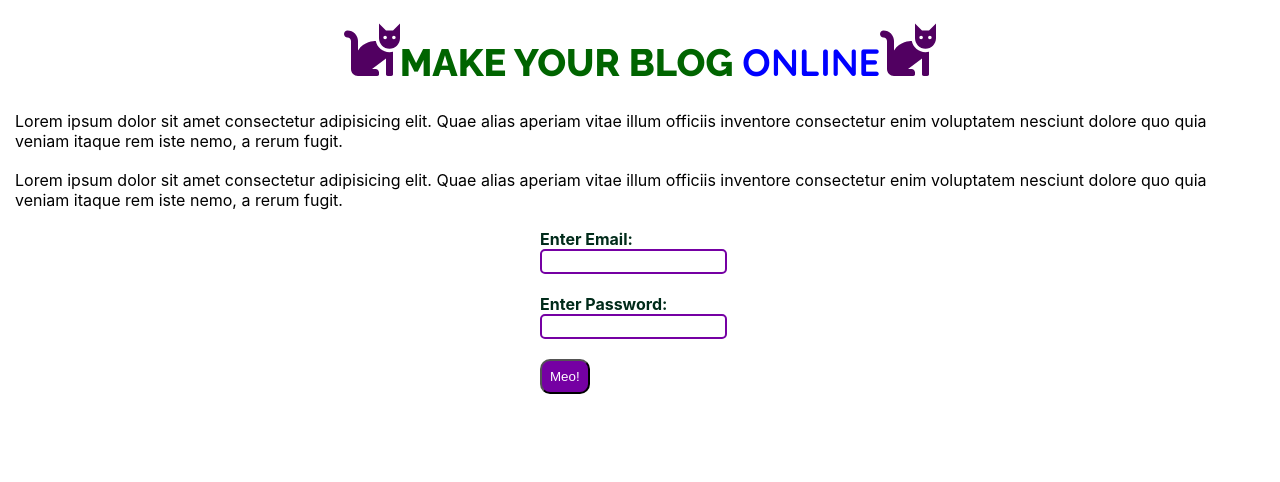
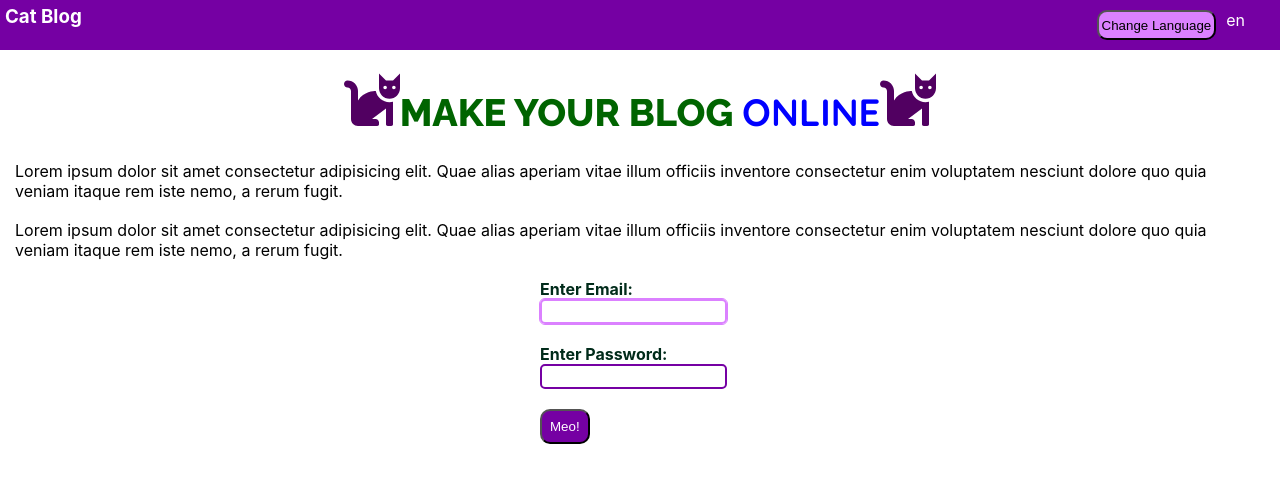
Before and after one commit to karaychentseva/js-pro-course, a React (Create React App) app in the folder hw-37/my-app/: page / in a window 1280 px wide. Shown: the top 482 px of the page. Built offline with nearby package versions, Linux system fonts and the light colour scheme.

Commit message:
ht-41 - add lang context and toggler

```diff
--- a/hw-37/my-app/src/App.tsx
+++ b/hw-37/my-app/src/App.tsx
@@ -1,6 +1,7 @@
 import { useState } from "react";
 import ClickButton from "./components/click-button/ClickButton";
 import Description from "./components/description/Description";
+import Header from "./components/header/Header";
 import MyButton from "./components/my-button/MyButton";
 import PostsWrap from "./components/posts-wrap/PostsWrap";
 import Registration from "./components/registration/Registration";
@@ -8,12 +9,17 @@ import Timer from "./components/timer/Timer";
 import Title from "./components/title/Title";
 import SubmitButton from "./components/ui/submit-button/SubmitButton";
 import TextField from "./components/ui/text-field/TextField";
+import LangContext from './contexts/LangContext';
 
 const App = () => {
 
+  const [lang, setLang] = useState("en");
+    return (
+      <LangContext.Provider value={{lang, setLang}}>
+      <div className='my-app'>
+        <Header/>
+        <div className="app-content">
 
-    return (
-      <div className='my-app'>
         <Title />
         <Description />
         <Description />
@@ -30,7 +36,9 @@ const App = () => {
         {/* <ClickButton /> */}
         {/* <Timer /> */}
         {/* <PostsWrap /> */}
+        </div>
       </div>
+      </LangContext.Provider>
     )
 }
 
--- /dev/null
+++ b/hw-37/my-app/src/components/header/Header.scss
@@ -0,0 +1,8 @@
+.header {
+    background-color: var(--primary-color0);
+    height: 50px;
+    padding: 5px;
+    color: white;
+    display: flex;
+    justify-content: space-between;
+}
--- /dev/null
+++ b/hw-37/my-app/src/components/header/Header.tsx
@@ -0,0 +1,17 @@
+import LangToggle from "../lang-toggle/LangToggle";
+import "./Header.scss";
+
+type PropsType = {
+
+}
+const Header: React.FC<PropsType> = () => {
+
+    return (
+        <div className="header">
+            <h3>Cat Blog</h3>
+            <LangToggle/>
+        </div>
+    )
+}
+
+export default Header;
--- /dev/null
+++ b/hw-37/my-app/src/components/lang-toggle/LangToggle.scss
@@ -0,0 +1,14 @@
+.lang-toggle {
+    display: flex;
+    .lang-btn{
+        border-radius: 10px;
+        padding: 3px;
+        background-color: var(--primary-color2);
+        height: 30px;
+        margin-right: 10px;
+        outline: none;
+    }
+
+    margin-right: 30px;
+    margin-top: 5px;
+}
--- /dev/null
+++ b/hw-37/my-app/src/components/lang-toggle/LangToggle.tsx
@@ -0,0 +1,26 @@
+import { useContext, useState } from "react";
+import LangContext from "../../contexts/LangContext";
+import "./LangToggle.scss";
+
+type PropsType = {
+
+}
+const LangToggle: React.FC<PropsType> = () => {
+
+    const { lang, setLang } = useContext(LangContext);
+
+    const changeLangHandler = () => {
+        setLang((prevValue: any) => prevValue === "en" ? "ru" : "en");
+    }
+
+    return (
+        <div className="lang-toggle">
+            <button className="lang-btn" onClick={changeLangHandler}>
+                { lang === "en" ? "Change Language" : "Сменить язык" }
+                </button>
+            <div className="lang-text">{lang}</div>
+        </div>
+    )
+}
+
+export default LangToggle;
--- a/hw-37/my-app/src/components/registration/Registration.tsx
+++ b/hw-37/my-app/src/components/registration/Registration.tsx
@@ -1,4 +1,5 @@
-import React, { useState } from "react";
+import React, { useContext, useState } from "react";
+import LangContext from "../../contexts/LangContext";
 import SubmitButton from "../ui/submit-button/SubmitButton";
 import TextField from "../ui/text-field/TextField";
 import "./Registration.scss";
@@ -13,22 +14,25 @@ const Registration: React.FC<PropsType> = () => {
       console.log({ email, password });
     }
 
+    const { lang } = useContext(LangContext);
+
     return (
         <div className="registration-container">
             <TextField
+                autofocus={true}
                 type="text"
                 name="email"
-                label="Enter Email:"
+                label={ lang === "en" ? "Enter Email:" : "Введите Email:" }
                 value={email}
                 setValue={setEmail} />
             <TextField
                 type="password"
                 name="password"
-                label="Enter Password:"
+                label={ lang === "en" ? "Enter Password:" : "Введите пароль:" }
                 value={password}
                 setValue={setPassword} />
             <SubmitButton onClick={handleSubmit}>
-                Meo!
+            { lang === "en" ? "Meo!" : "Мяу!" }
             </SubmitButton>
         </div>
     )
--- a/hw-37/my-app/src/components/ui/text-field/TextField.tsx
+++ b/hw-37/my-app/src/components/ui/text-field/TextField.tsx
@@ -1,13 +1,23 @@
+import { useEffect, useRef } from "react";
 import "./TextField.scss";
 
 type PropsType = {
     name: string
     type: string
-    label: string,
-    value: string,
+    label: string
+    value: string
+    autofocus?: boolean
     setValue: (v: string) => void
 }
-const TextField: React.FC<PropsType> = ({name, type, label, value, setValue}) => {
+const TextField: React.FC<PropsType> = ({name, type, label, value, autofocus, setValue}) => {
+
+    const nameRef = useRef<HTMLInputElement>(null);
+
+    useEffect(() => {
+        if (autofocus) {
+            nameRef.current?.focus();
+        }
+    }, []);
 
     const handleChange = (event: React.ChangeEvent<HTMLInputElement>) => {
         setValue(event.target.value);
@@ -16,7 +26,12 @@ const TextField: React.FC<PropsType> = ({name, type, label, value, setValue}) =>
     return (
         <div className="text-field">
           <label htmlFor={name}>{label}</label>
-          <input name={name} type={type} onChange={handleChange} value={value} />
+          <input
+            ref={nameRef}
+            name={name}
+            type={type}
+            onChange={handleChange}
+            value={value} />
         </div>
     )
 }
--- /dev/null
+++ b/hw-37/my-app/src/contexts/LangContext.tsx
@@ -0,0 +1,5 @@
+import React from 'react';
+
+const LangContext = React.createContext<any>({lang: "en"});
+
+export default LangContext;
--- a/hw-37/my-app/src/index.css
+++ b/hw-37/my-app/src/index.css
@@ -32,7 +32,7 @@ code {
     monospace;
 }
 
-.my-app {
+.app-content {
   padding: 0 15px;
   margin: auto;
 }
```
